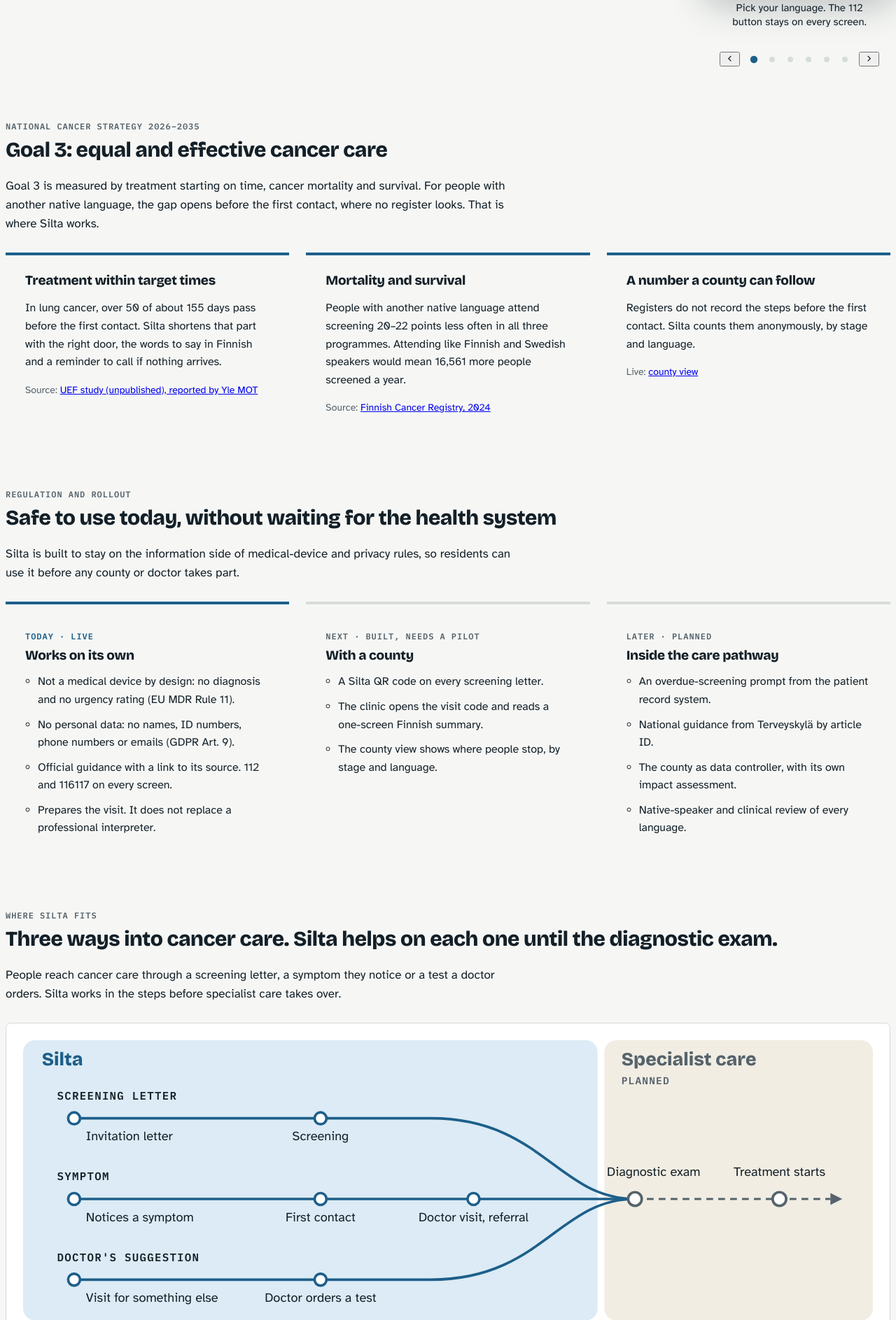
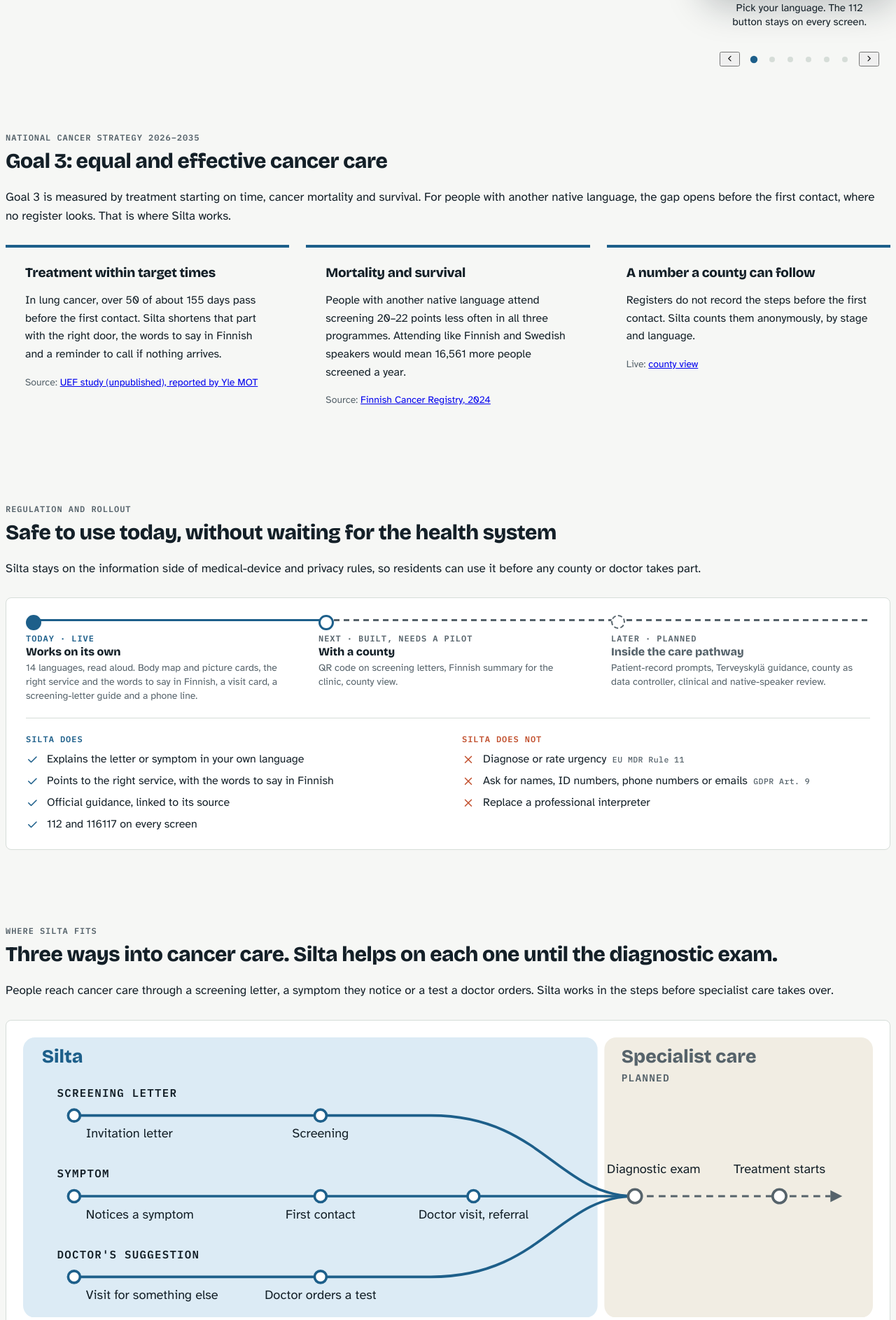
Before and after one commit to madviking/junction2026-presentation, a FastAPI app: page / in a window 1280 px wide. Shown: the part 838-2725 px from the top of the page at 70% size. Run offline with FastAPI, Linux system fonts and the light colour scheme; some libraries are stand-ins or nearby versions.

Commit message:
front page

```diff
--- a/app/static/silta.css
+++ b/app/static/silta.css
@@ -187,6 +187,43 @@ a:focus-visible, button:focus-visible, summary:focus-visible { outline: 3px soli
 @media (max-width: 575.98px) {
   .silta-fit-figure { padding: 16px; }
   .silta-fit-steps, .silta-fit-planned .silta-fit-steps { grid-template-columns: 1fr; }
+}
+
+/* landing: safe to use today. A small three-step rollout line, then "does / does not" columns;
+   drawn like the "where Silta fits" map: solid lake = live, hollow = built, dashed grey = planned. */
+.silta-safe { margin: 28px 0 0; background: var(--silta-surface); border: 1px solid var(--silta-line); border-radius: 8px; padding: 24px 28px; }
+.silta-safe-cols { display: grid; grid-template-columns: repeat(2, minmax(0, 1fr)); gap: 16px 40px; }
+.silta-safe-col h3 { font: 600 12px var(--silta-font-data); letter-spacing: .08em; text-transform: uppercase; margin: 0 0 10px; }
+.silta-safe-does h3 { color: var(--silta-lake); }
+.silta-safe-not h3 { color: var(--silta-coral); }
+.silta-safe-col ul { list-style: none; margin: 0; padding: 0; display: grid; gap: 8px; }
+.silta-safe-col li { display: grid; grid-template-columns: 22px 1fr; gap: 8px; align-items: baseline; line-height: 1.45; }
+.silta-safe-col li i { font-size: 18px; position: relative; top: 3px; }
+.silta-safe-does li i { color: var(--silta-lake); }
+.silta-safe-not li i { color: var(--silta-coral); }
+.silta-safe-col small { font: 500 11.5px var(--silta-font-data); letter-spacing: .04em; color: var(--silta-muted); white-space: nowrap; margin-left: 4px; }
+
+.silta-rolls { list-style: none; margin: 0 0 22px; padding: 0 0 20px; border-bottom: 1px solid var(--silta-line); display: grid; grid-template-columns: repeat(3, minmax(0, 1fr)); gap: 48px; }
+.silta-roll { position: relative; padding-top: 26px; }
+.silta-roll-node { position: absolute; left: 0; top: 0; width: 16px; height: 16px; border-radius: 50%; background: var(--silta-surface); border: 3px solid var(--silta-lake); z-index: 1; }
+.silta-roll::before { content: ""; position: absolute; left: 8px; right: -56px; top: 6.5px; height: 3px; background: var(--silta-lake); }
+.silta-roll:last-child::before { right: 0; }
+.silta-roll-live .silta-roll-node { background: var(--silta-lake); }
+.silta-roll-pilot::before, .silta-roll-planned::before { height: 2.5px; background: repeating-linear-gradient(90deg, var(--silta-muted) 0 8px, transparent 8px 14px); }
+.silta-roll-planned .silta-roll-node { border: 2.5px dashed var(--silta-muted); }
+.silta-roll .silta-eyebrow { margin: 0 0 2px; }
+.silta-roll-live .silta-eyebrow { color: var(--silta-lake); }
+.silta-roll strong { display: block; font-family: var(--silta-font-display); font-weight: 800; font-size: 16px; line-height: 1.25; }
+.silta-roll-planned strong { color: var(--silta-muted); }
+.silta-roll-text { display: block; margin-top: 3px; font-size: 14px; line-height: 1.45; color: var(--silta-muted); }
+@media (max-width: 767.98px) {
+  .silta-safe { padding: 20px 16px; }
+  .silta-safe-cols { grid-template-columns: 1fr; }
+  .silta-rolls { grid-template-columns: 1fr; gap: 18px; }
+  .silta-roll { padding: 0 0 0 30px; }
+  .silta-roll::before { left: 6.5px; top: 8px; right: auto; bottom: -26px; width: 3px; height: auto; }
+  .silta-roll:last-child::before { display: none; }
+  .silta-roll-pilot::before { width: 2.5px; background: repeating-linear-gradient(180deg, var(--silta-muted) 0 8px, transparent 8px 14px); }
 }
 
 /* long-form text */
@@ -631,6 +668,8 @@ html:has(.silta-pw-page), html:has(.silta-pw-page) body { height: 100%; overflow
 .silta-pathway button:focus-visible, .silta-pw-page button:focus-visible, .pw-node:focus-visible .pw-ring { outline: 2px solid var(--silta-ink); outline-offset: 2px; opacity: 1; }
 
 /* Landing page: more air between and inside sections */
-.silta-landing .silta-section { padding: 32px 0; }
+.silta-landing .silta-section { padding: 48px 0; }
+@media (max-width: 575.98px) { .silta-landing .silta-section { padding: 32px 0; } }
+.silta-landing .silta-lede { max-width: none; } /* section intros run the full container width on the front page */
 .silta-landing .silta-section > h2 { margin-bottom: 20px; }
 .silta-landing .silta-lede { line-height: 1.6; margin-bottom: 0; }
--- a/app/templates/landing.html
+++ b/app/templates/landing.html
@@ -64,17 +64,28 @@
       <p class="silta-eyebrow">{{ site.rollout.eyebrow }}</p>
       <h2 id="rollout-title">{{ site.rollout.title }}</h2>
       <p class="silta-lede">{{ site.rollout.lede }}</p>
-      <ol class="silta-cards">
-        {% for stage in site.rollout.stages %}
-        <li class="card silta-card{% if loop.first %} silta-card-accent{% endif %}">
-          <div class="card-body">
+      <div class="silta-safe">
+        <ol class="silta-rolls" aria-label="Rollout">
+          {% for stage in site.rollout.stages %}
+          <li class="silta-roll silta-roll-{{ stage.state }}">
+            <span class="silta-roll-node" aria-hidden="true"></span>
             <p class="silta-eyebrow">{{ stage.when }} · {{ stage.status }}</p>
-            <h3>{{ stage.title }}</h3>
-            <ul>{% for item in stage["items"] %}<li>{{ item }}</li>{% endfor %}</ul>
+            <strong>{{ stage.title }}</strong>
+            <span class="silta-roll-text">{{ stage.text }}</span>
+          </li>
+          {% endfor %}
+        </ol>
+        <div class="silta-safe-cols">
+          <div class="silta-safe-col silta-safe-does">
+            <h3>Silta does</h3>
+            <ul>{% for item in site.rollout.does %}<li><i class="ti ti-check" aria-hidden="true"></i><span>{{ item.text }}{% if item.note %} <small>{{ item.note }}</small>{% endif %}</span></li>{% endfor %}</ul>
           </div>
-        </li>
-        {% endfor %}
-      </ol>
+          <div class="silta-safe-col silta-safe-not">
+            <h3>Silta does not</h3>
+            <ul>{% for item in site.rollout.does_not %}<li><i class="ti ti-x" aria-hidden="true"></i><span>{{ item.text }}{% if item.note %} <small>{{ item.note }}</small>{% endif %}</span></li>{% endfor %}</ul>
+          </div>
+        </div>
+      </div>
     </section>
     {% endif %}
 
--- a/content/site.yaml
+++ b/content/site.yaml
@@ -76,31 +76,36 @@ goal3:
 rollout:
   eyebrow: Regulation and rollout
   title: Safe to use today, without waiting for the health system
-  lede: Silta is built to stay on the information side of medical-device and privacy rules, so residents can use it before any county or doctor takes part.
+  lede: Silta stays on the information side of medical-device and privacy rules, so residents can use it before any county or doctor takes part.
+  # Two columns: what Silta does and what it deliberately does not do. `note` = the rule it keeps clear of.
+  does:
+    - text: Explains the letter or symptom in your own language
+    - text: Points to the right service, with the words to say in Finnish
+    - text: Official guidance, linked to its source
+    - text: 112 and 116117 on every screen
+  does_not:
+    - text: Diagnose or rate urgency
+      note: EU MDR Rule 11
+    - text: Ask for names, ID numbers, phone numbers or emails
+      note: GDPR Art. 9
+    - text: Replace a professional interpreter
+  # Small three-step timeline under the columns. state: live | pilot | planned.
   stages:
     - when: Today
+      status: Live
+      state: live
       title: Works on its own
-      status: Live
-      items:
-        - "Not a medical device by design: no diagnosis and no urgency rating (EU MDR Rule 11)."
-        - "No personal data: no names, ID numbers, phone numbers or emails (GDPR Art. 9)."
-        - Official guidance with a link to its source. 112 and 116117 on every screen.
-        - Prepares the visit. It does not replace a professional interpreter.
+      text: 14 languages, read aloud. Body map and picture cards, the right service and the words to say in Finnish, a visit card, a screening-letter guide and a phone line.
     - when: Next
+      status: Built, needs a pilot
+      state: pilot
       title: With a county
-      status: Built, needs a pilot
-      items:
-        - A Silta QR code on every screening letter.
-        - The clinic opens the visit code and reads a one-screen Finnish summary.
-        - The county view shows where people stop, by stage and language.
+      text: QR code on screening letters, Finnish summary for the clinic, county view.
     - when: Later
+      status: Planned
+      state: planned
       title: Inside the care pathway
-      status: Planned
-      items:
-        - An overdue-screening prompt from the patient record system.
-        - National guidance from Terveyskylä by article ID.
-        - The county as data controller, with its own impact assessment.
-        - Native-speaker and clinical review of every language.
+      text: Patient-record prompts, Terveyskylä guidance, county as data controller, clinical and native-speaker review.
 
 # Landing page: where Silta sits on the routes into cancer care. A simplified version of the
 # pathway slide (content/data/pathway.json: nodes and the Silta bands); drawn by
```
